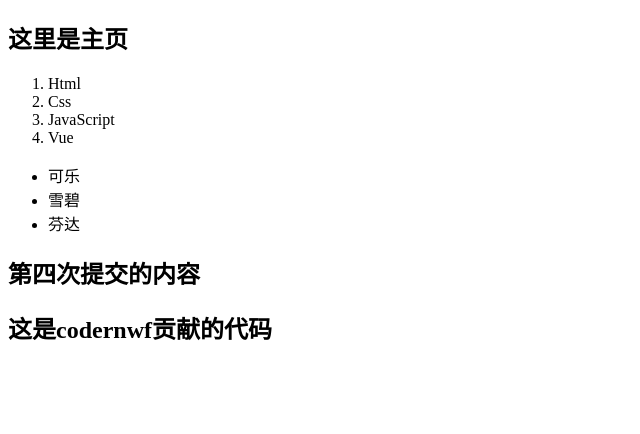
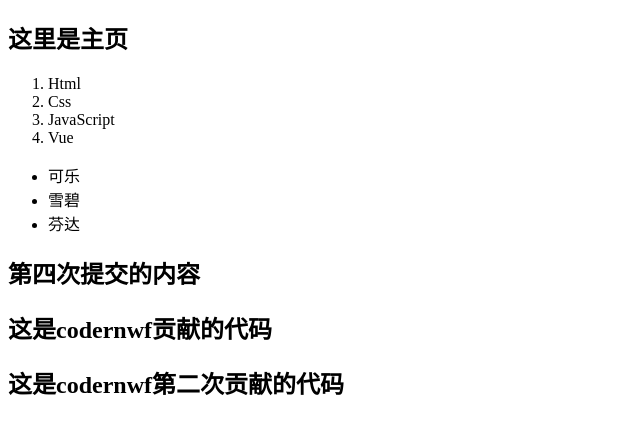
Before and after one commit to coderweifengni/git-demo, a plain HTML site: page index.html in a window 1280 px wide. Shown: the whole page, without its empty margins (0-640 px from the left). Drawn offline with Linux system fonts and the light colour scheme.

Commit message:
codernwf第二次提交的代码

```diff
--- a/index.html
+++ b/index.html
@@ -23,6 +23,7 @@
     </ul>
     <h2>第四次提交的内容</h2>
     <h2>这是codernwf贡献的代码</h2>
+    <h2>这是codernwf第二次贡献的代码</h2>
 </body>
 
 </html>
```
